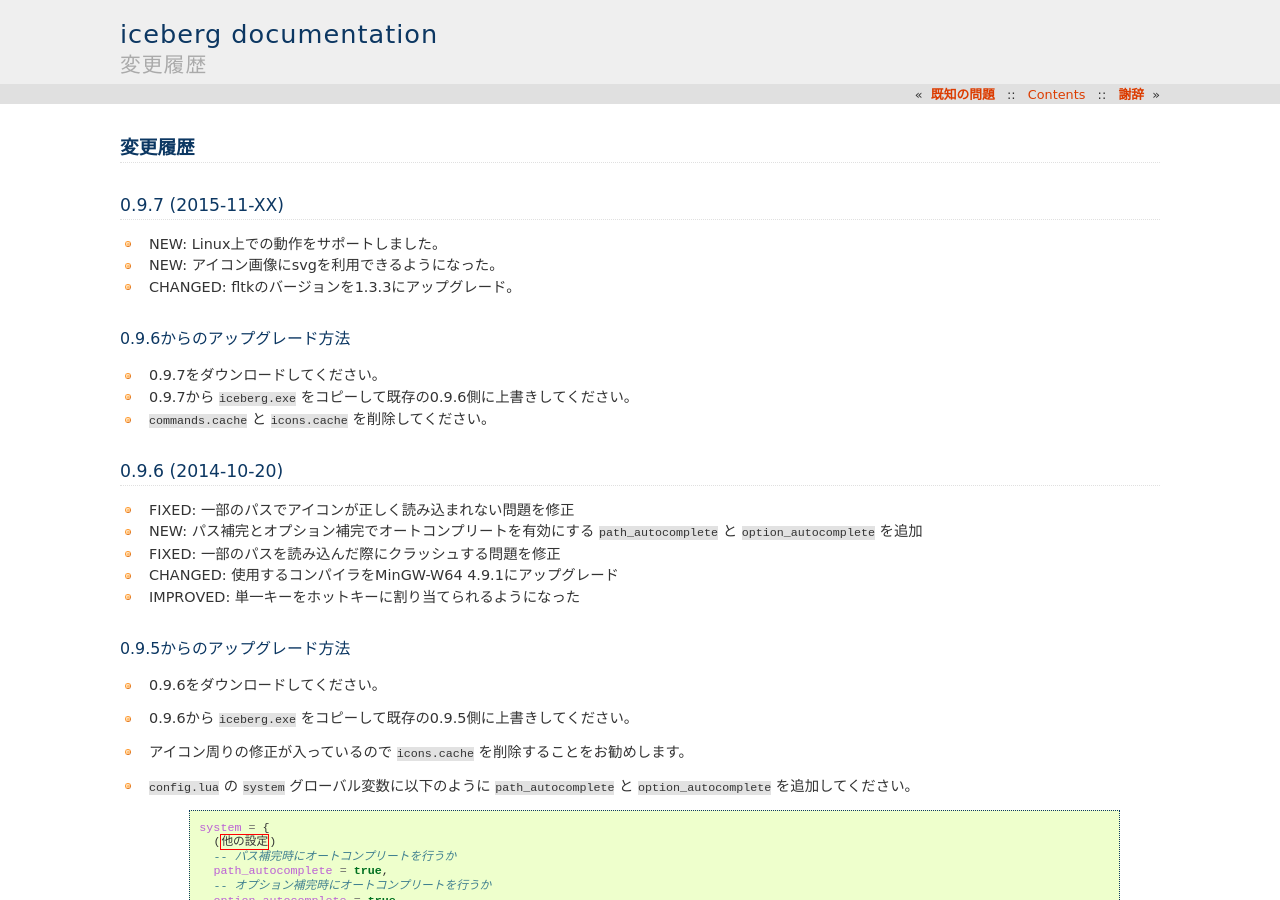
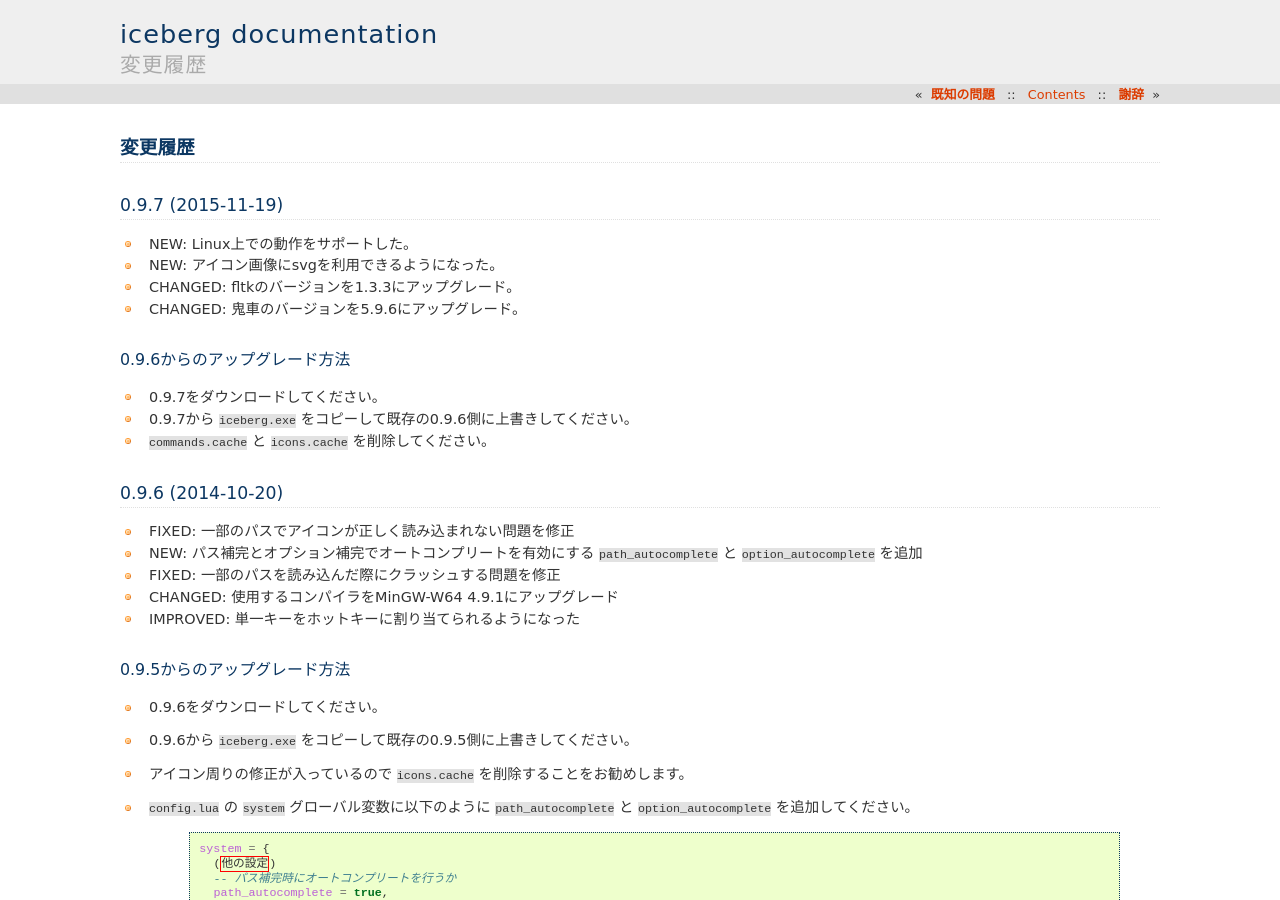
Before and after one commit to yuin/iceberg, a Sphinx documentation site: the page built from docs/source/changes.rst, in a window 1280 px wide and 900 px high. Built offline with Sphinx 7.4.7, drawn with Linux system fonts in a browser that asks for light colours; the version number could not be read and is left out.

Commit message:
update docs

```diff
--- a/docs/source/changes.rst
+++ b/docs/source/changes.rst
@@ -1,10 +1,11 @@
 変更履歴
 =======================
-0.9.7 (2015-11-XX)
+0.9.7 (2015-11-19)
 -----------------------
-- NEW: Linux上での動作をサポートしました。
+- NEW: Linux上での動作をサポートした。
 - NEW: アイコン画像にsvgを利用できるようになった。
 - CHANGED: fltkのバージョンを1.3.3にアップグレード。
+- CHANGED: 鬼車のバージョンを5.9.6にアップグレード。
 
 0.9.6からのアップグレード方法
 ~~~~~~~~~~~~~~~~~~~~~~~~~~~~~~~~
--- a/docs/source/config.rst
+++ b/docs/source/config.rst
@@ -2,7 +2,9 @@
 =================================
 概要
 --------------------
-設定は `Lua <http://www.lua.org>`_ による設定ファイルに記載します。デフォルトではiceberg実行ファイルと同一ディレクトリの ``config.lua`` が読み込まれますが、起動時に ``-c CONFIGFILE`` と指定することで別のファイルを読み込むことができます。ヒストリファイルなどは設定ファイルと同一のディレクトリに保存されます。
+設定は `Lua <http://www.lua.org>`_ による設定ファイルに記載します。Windowsの場合iceberg実行ファイルと同一ディレクトリ、Linuxの場合 ``~/.iceberg`` の ``config.lua`` が読み込まれます。ヒストリファイルなどは設定ファイルと同一のディレクトリに保存されます。
+
+また、Linuxの場合 ``~/.iceberg/config.d/*.lua`` ファイルが起動時に自動的に読み込まれるためこちらに設定を記載することも可能です。
 
 設定ファイルにはいくつかのグローバル変数とグローバル関数を記載します。
 
@@ -317,7 +319,7 @@
 :description:
     補完候補ウインドウに表示される説明文です。
 :icon:
-    補完候補ウインドウに表示されるアイコン画像のパスです。
+    補完候補ウインドウに表示されるアイコン画像のパスです。Linuxの場合、アイコンテーマにおけるアイコン名でもかまいません。アイコン名の場合自動的に最適な画像を選択します。
 :history:
     ``false`` を指定するとヒストリに残らなくなります。
 :workdir:
--- a/docs/source/overview.rst
+++ b/docs/source/overview.rst
@@ -112,6 +113,7 @@
 以下はLinux版のみデフォルトで用意されています。
 
 - `locate` : ``locate .txt`` のようにするとファイルを検索することができます。
+- `kill` : killコマンドを実行します。対象プロセス名で補完することができます。
 
 カレントディレクトリ
 ~~~~~~~~~~~~~~~~~~~~~~~~~~
```
Also changed, not shown: other parts of docs/source/overview.rst (+2 -1 lines), 1 other file.
